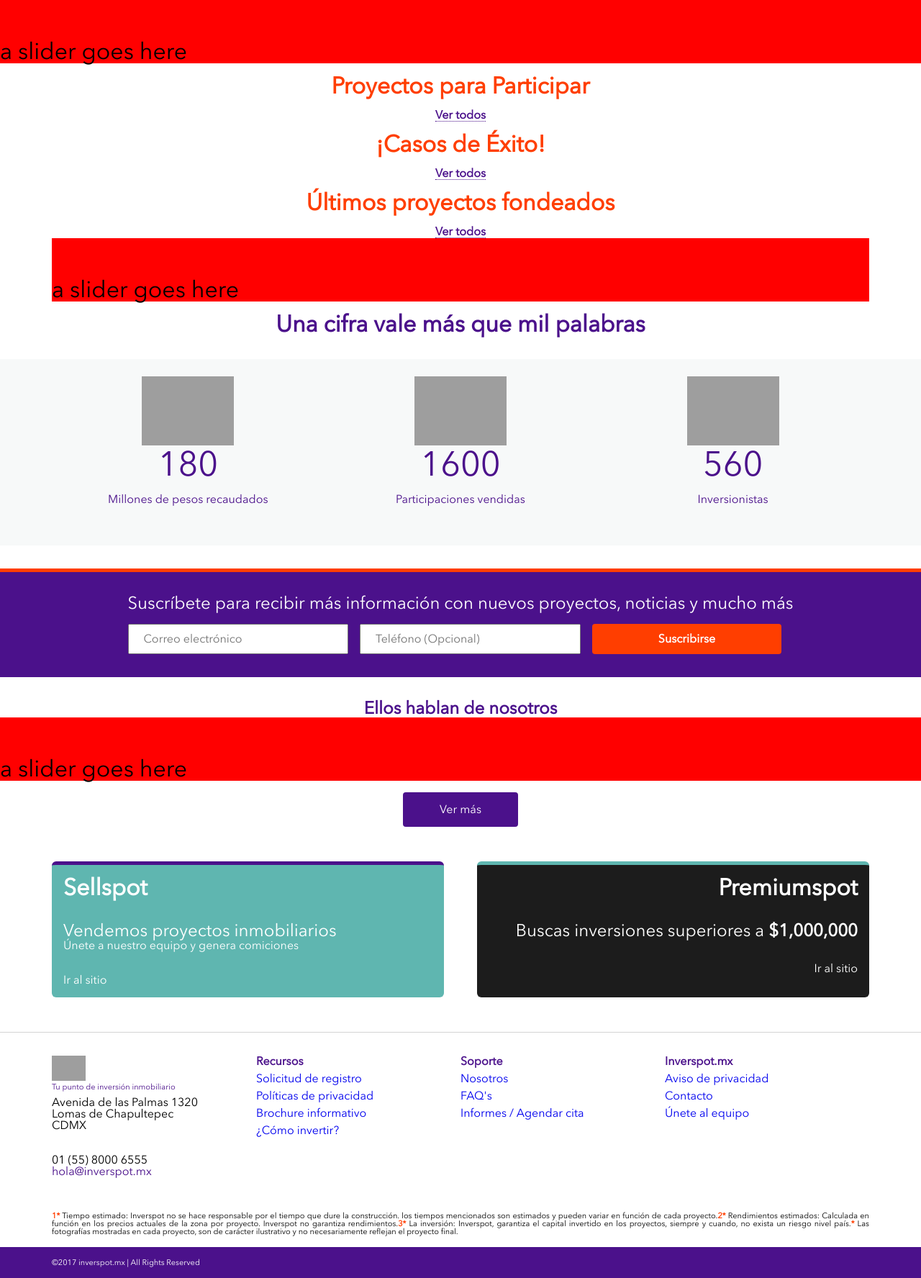
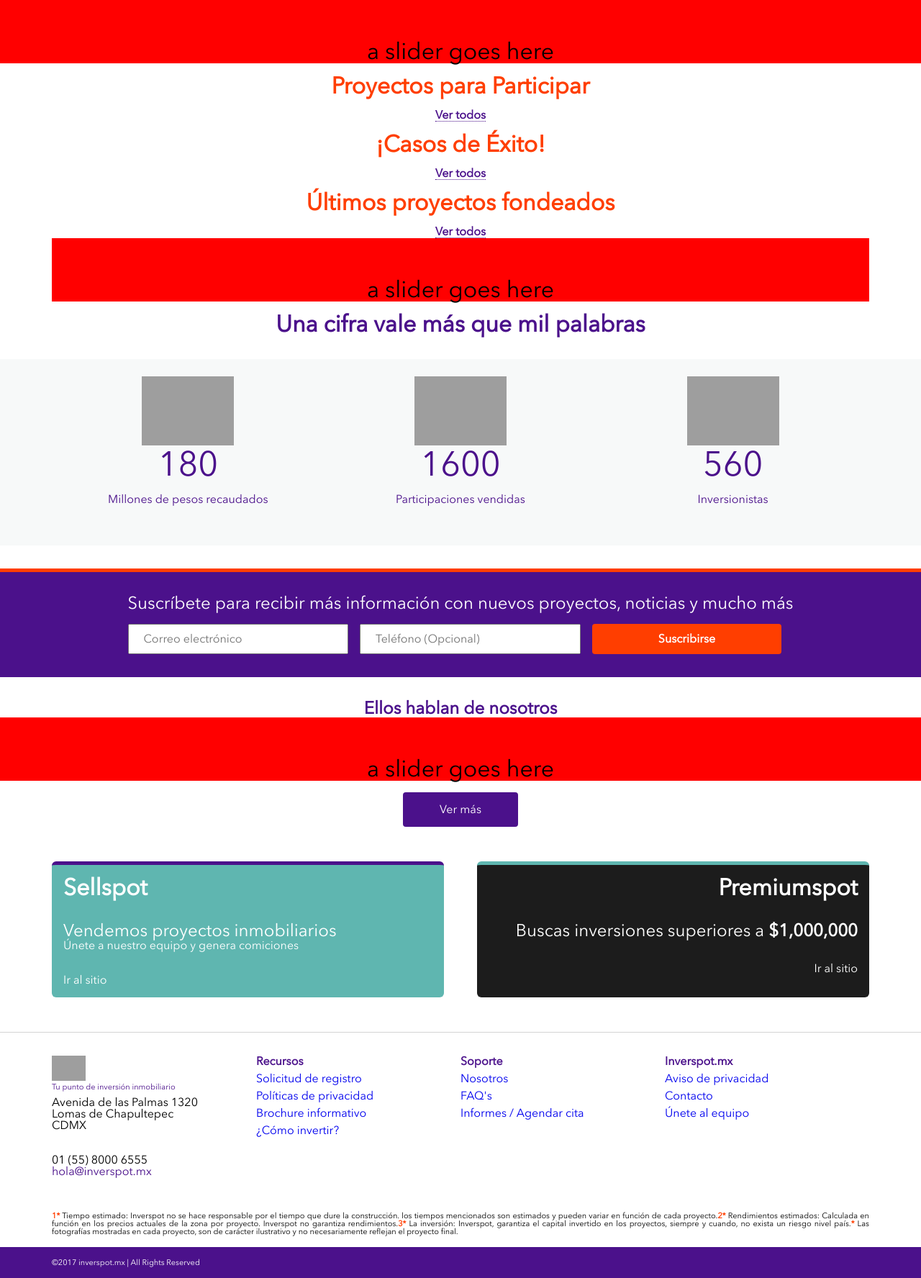
Before and after one commit to jeov10/inve, a PHP site: page / in a window 1280 px wide. Shown: the part 129-1905 px from the top of the page at 72% size. Run offline with PHP 8.4, Linux system fonts and the light colour scheme; some libraries are stand-ins or nearby versions; some web fonts are replaced; grey boxes are pictures that could not be loaded.

Commit message:
make fonts h's to class

```diff
--- a/index.html
+++ b/index.html
@@ -59,15 +59,15 @@
       </div>
     </header>
     <section class="slider-main">
-      <h1>a slider goes here </h1>
+      <p class="h1 text-aling-center">a slider goes here </p>
     </section>
     <section class="container">
       <div class="box">
         <div class="box__description">
-          <h1 class="u-fw-bold u-color-accent">Proyectos para Participar</h1>
+          <p class="h1 u-fw-bold u-color-accent">Proyectos para Participar</p>
         </div>
         <div class="box__description">
-          <a href="#" class="link-item u-color-primary link-item__border-bottom"><h3 class="u-fw-bold">Ver todos</h3></a>
+          <a href="#" class="link-item u-color-primary link-item__border-bottom"><p class="u-fw-bold h3">Ver todos</p></a>
         </div>
       </div>
       <div class="cards-container">
@@ -77,10 +77,10 @@
     <section class="container">
       <div class="box">
         <div class="box__description">
-          <h1 class="u-fw-bold u-color-accent">¡Casos de Éxito!</h1>
+          <p class="h1 u-fw-bold u-color-accent">¡Casos de Éxito!</p>
         </div>
         <div class="box__description">
-          <a href="#" class="link-item u-color-primary link-item__border-bottom"><h3 class="u-fw-bold">Ver todos</h3></a>
+          <a href="#" class="link-item u-color-primary link-item__border-bottom"><p class="h3 u-fw-bold">Ver todos</p></a>
         </div>
       </div>
       <div class="slider-cards">
@@ -89,37 +89,37 @@
     <section class="container">
       <div class="box">
         <div class="box__description">
-          <h1 class="u-fw-bold u-color-accent">Últimos proyectos fondeados</h1>
+          <p class="h1 p u-fw-bold u-color-accent">Últimos proyectos fondeados</p>
         </div>
         <div class="box__description">
-          <a href="#" class="link-item u-color-primary link-item__border-bottom"><h3 class="u-fw-bold">Ver todos</h3></a>
+          <a href="#" class="link-item u-color-primary link-item__border-bottom"><p class="h3 u-fw-bold">Ver todos</p></a>
         </div>
       </div>
         <div class="slider-main">
-          <h1>a slider goes here </h1>
+          <p class="h1 text-aling-center">a slider goes here </p>
         </div>
     </section>
     <section>
       <div class="box">
         <div class="box__description">
-          <h1 class="u-fw-bold u-color-primary">Una cifra vale más que mil palabras</h1>
+          <p class=" h1 u-fw-bold u-color-primary">Una cifra vale más que mil palabras</p>
         </div>
       </div>
       <div class="u-bg-light section__icon-box_size ">
         <div class="container">
           <div class="icon-box padding-bottom-1rem">
               <img class="icon-box__img-size" src="https://inverspot.mx/style/images/plugins/counter/money.png" alt="inverspot">
-              <h1 class="padding-bottom-1rem u-color-primary icon-box__text-number--size">180</h1>
+              <p class="h1 padding-bottom-1rem u-color-primary icon-box__text-number--size">180</p>
               <p class="u-color-primary padding-bottom-1rem">Millones de pesos recaudados</p>
           </div>
           <div class="icon-box padding-bottom-1rem">
               <img class="icon-box__img-size" src="https://inverspot.mx/style/images/plugins/counter/handshake.png" alt="inverspot">
-              <h1 class="padding-bottom-1rem u-color-primary icon-box__text-number--size">1600</h1>
+              <p class="h1 padding-bottom-1rem u-color-primary icon-box__text-number--size">1600</p>
               <p class="u-color-primary padding-bottom-1rem">Participaciones vendidas</p>
           </div>
           <div class="icon-box padding-bottom-1rem">
               <img class="icon-box__img-size" src="https://inverspot.mx/style/images/plugins/counter/shield.png" alt="inverspot">
-              <h1 class="padding-bottom-1rem u-color-primary icon-box__text-number--size">560</h1>
+              <p class="h1 padding-bottom-1rem u-color-primary icon-box__text-number--size">560</p>
               <p class="u-color-primary padding-bottom-1rem">Inversionistas</p>
           </div>
         </div>
@@ -128,13 +128,13 @@
     <section class="u-bg-primary u-bt-accent-lg top-border form__container_border">
       <div class="container">
         <div class="form-inline">
-          <h2 class="u-color-white text-aling-center padding-bottom-1rem">Suscríbete para recibir más información con nuevos proyectos, noticias y mucho más</h2>
+          <p class="h2 u-color-white text-aling-center padding-bottom-1rem">Suscríbete para recibir más información con nuevos proyectos, noticias y mucho más</p>
           <div class="subscribe-form">
             <form action="" class="subscribe-form__items">
               <input type="text" placeholder="Correo electrónico" class="subscribe-form__items_mb text-input u-border-radius">
               <input type="text" placeholder="Teléfono (Opcional)" class="subscribe-form__items_mb text-input u-border-radius">
               <button class="u-bg-accent button-radius button-resposive">
-                <a href="#" class="link-item"><h3 class="u-fw-bold u-color-white">Suscribirse</h3></a>
+                <a href="#" class="link-item"><p class="h3 u-fw-bold u-color-white">Suscribirse</p></a>
               </button>
             </form>
           </div>
@@ -143,14 +143,14 @@
     </section>
     <section class="container section-display">
       <div class="box__description">
-        <h2 class="u-color-primary u-fw-bold">Ellos hablan de nosotros</h2>
+        <p class="h2 u-color-primary u-fw-bold">Ellos hablan de nosotros</p>
       </div>
       <div class="slider-main">
-        <h1>a slider goes here </h1>
+        <p class="h1 text-aling-center">a slider goes here </p>
       </div>
       <div class="box__description">
         <button class="u-bg-primary button-radius section-display__button-size" type="button" name="button">
-          <h3><a href="#" class="link-item u-color-white">Ver más</a></h3>
+          <p class="h3"><a href="#" class="link-item u-color-white">Ver más</a></p>
         </button>
       </div>
     </section>
@@ -158,25 +158,25 @@
       <div class="box-spot">
         <div class="box-spot__container top-border target__top-border_primary u-bg-blue">
           <div class="box-spot__spot-info">
-            <h1 class="u-fw-bold u-color-white">Sellspot</h1>
+            <p class="h1 u-fw-bold u-color-white">Sellspot</p>
           </div>
           <div class="box-spot__spot-info u-color-white">
-            <h2>Vendemos proyectos inmobiliarios</h2>
-            <h3>Únete a nuestro equipo y genera comiciones</h3>
+            <p class="h2">Vendemos proyectos inmobiliarios</p>
+            <p class="h3">Únete a nuestro equipo y genera comiciones</p>
           </div>
           <div class="box-spot__spot-info">
-            <h3><a href="#" class="link-item u-color-white">Ir al sitio</a></h3>
+            <p class="h3"><a href="#" class="link-item u-color-white">Ir al sitio</a></p>
           </div>
         </div>
         <div class="box-spot__container top-border target__top-border_blue u-bg-dark-gray">
           <div class="box-spot__spot-info">
-            <h1 class="u-fw-bold u-color-white text-aling-right">Premiumspot</h1>
+            <p class=" h1 u-fw-bold u-color-white text-aling-right">Premiumspot</p>
           </div>
           <div class="box-spot__spot-info u-color-white">
-            <h2 class="text-aling-right">Buscas inversiones superiores a <span class="u-fw-bold">$1,000,000</span></h2>
+            <p class="h2 text-aling-right">Buscas inversiones superiores a <span class="u-fw-bold">$1,000,000</span></p>
           </div>
           <div class="box-spot__spot-info">
-            <h3 class="text-aling-right"><a href="#" class="link-item u-color-white">Ir al sitio</a></h3>
+            <p class="h3 text-aling-right"><a href="#" class="link-item u-color-white">Ir al sitio</a></p>
           </div>
         </div>
       </div>
--- a/style.css
+++ b/style.css
@@ -7,23 +7,23 @@ html {
   font-family: 'Avenirnext';
 }
 
-h1 {
+.h1 {
   font-size: 32px;
 }
 
-h2 {
+.h2 {
   font-size: 24px;
 }
 
-h3 {
+.h3 {
   font-size: 16px;
 }
 
-h4 {
+.h4 {
   font-size: 8px;
 }
 
-h5 {
+.h5 {
   font-size: 4px;
 }
 
@@ -44,7 +44,7 @@ h5 {
   --color-black: #000000;
   --color-blue: #5fb6b0;
   --color-dark-gray: #1c1c1c;
-  --color-gray-title: #595959;
+  --color-black-font: rgba(255, 0, 0, 0.87);
 }
 
 .u-bg-complementary {
@@ -99,8 +99,8 @@ h5 {
   color: var(--color-white)
 }
 
-.u-color-gray-title {
-  color: var(--color-gray-title)
+.u-color-black-font {
+  color: var(--color-black-font)
 }
 
 .container {
```
Also changed, not shown: other parts of index.html (+18 -18 lines).
